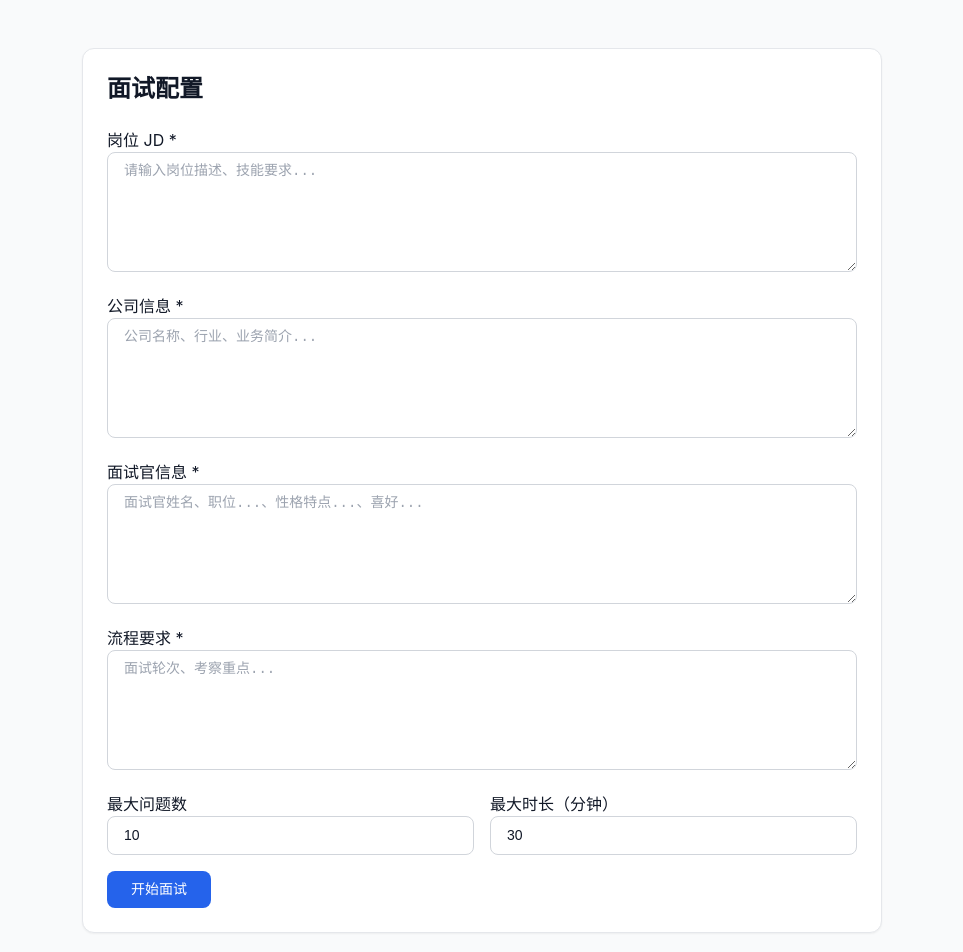
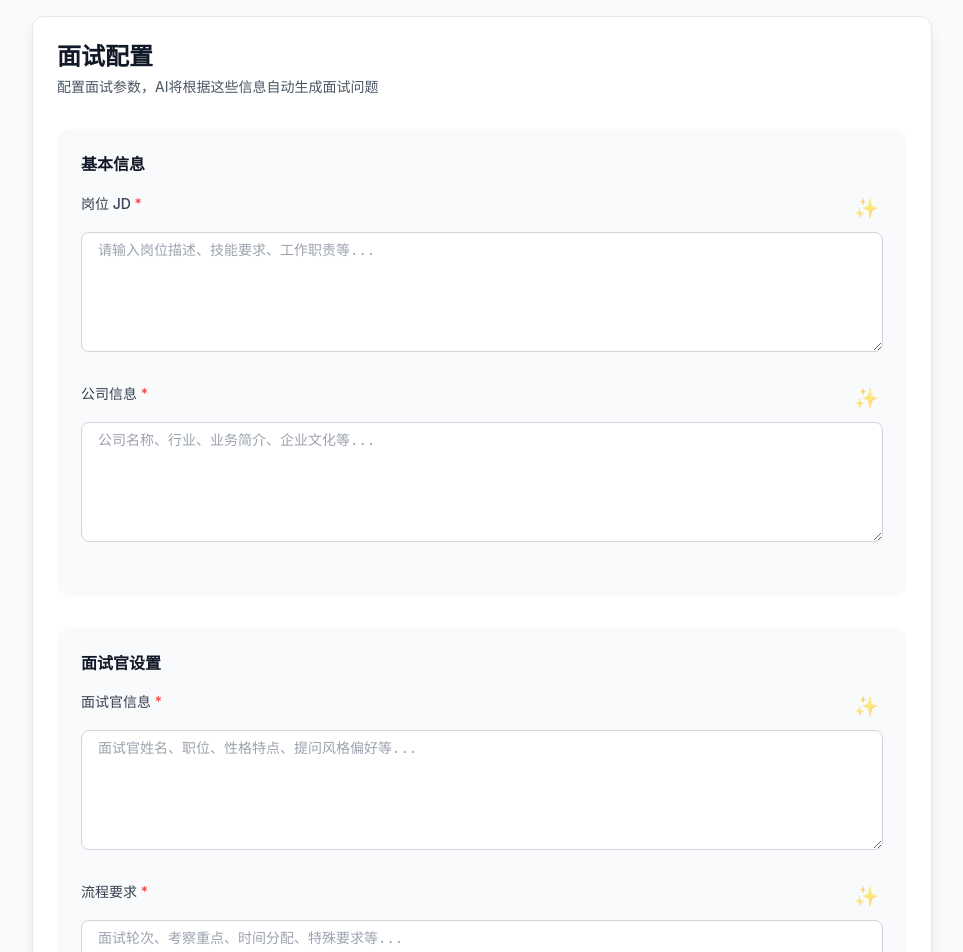
Before and after one commit to feng-crazy/interviewpilot, a React (Vite) app in the folder frontend/: page /config in a window 1280 px wide. Shown: the part 80-1032 px from the top of the page, without its empty margins (158-1121 px from the left). Built offline with nearby package versions, Linux system fonts and the light colour scheme; no server answers.

Commit message:
feat: add AI optimize buttons to config page textareas

```diff
--- a/frontend/src/pages/ConfigPage.tsx
+++ b/frontend/src/pages/ConfigPage.tsx
@@ -1,11 +1,26 @@
 import { useState } from 'react';
 import { useNavigate } from 'react-router-dom';
-import { createInterview } from '../services/api';
+import { createInterview, optimizeContent } from '../services/api';
+
+type FormData = {
+  jd_text: string;
+  company_info: string;
+  interviewer_info: string;
+  process_requirement: string;
+  max_questions: number;
+  max_duration: number;
+};
 
 export default function ConfigPage() {
   const navigate = useNavigate();
   const [loading, setLoading] = useState(false);
-  const [formData, setFormData] = useState({
+  const [optimizeLoading, setOptimizeLoading] = useState({
+    jd: false,
+    company: false,
+    interviewer: false,
+    process: false,
+  });
+  const [formData, setFormData] = useState<FormData>({
     jd_text: '',
     company_info: '',
     interviewer_info: '',
@@ -13,6 +28,46 @@ export default function ConfigPage() {
     max_questions: 10,
     max_duration: 30,
   });
+
+  function buildContext(fieldType: string, formData: FormData) {
+    const contextFields: Record<string, string[]> = {
+      jd: ['company_info', 'interviewer_info', 'process_requirement'],
+      company: ['jd_text', 'interviewer_info', 'process_requirement'],
+      interviewer: ['jd_text', 'company_info', 'process_requirement'],
+      process: ['jd_text', 'company_info', 'interviewer_info'],
+    };
+
+    const context: Record<string, string> = {};
+    for (const field of contextFields[fieldType]) {
+      const value = formData[field as keyof typeof formData];
+      if (typeof value === 'string' && value.trim()) {
+        context[field] = value;
+      }
+    }
+    return context;
+  }
+
+  async function handleOptimize(fieldType: string, currentContent: string) {
+    setOptimizeLoading({ ...optimizeLoading, [fieldType]: true });
+
+    try {
+      const context = buildContext(fieldType, formData);
+      const result = await optimizeContent(fieldType, currentContent, context);
+
+      const fieldNameMap: Record<string, string> = {
+        jd: 'jd_text',
+        company: 'company_info',
+        interviewer: 'interviewer_info',
+        process: 'process_requirement',
+      };
+
+      setFormData({ ...formData, [fieldNameMap[fieldType]]: result.optimized_content });
+    } catch (error) {
+      console.error('优化失败:', error);
+    } finally {
+      setOptimizeLoading({ ...optimizeLoading, [fieldType]: false });
+    }
+  }
 
   const handleSubmit = async (e: React.FormEvent) => {
     e.preventDefault();
@@ -41,56 +96,115 @@ export default function ConfigPage() {
   };
 
   return (
-    <div className="card" style={{ maxWidth: '800px', margin: '2rem auto' }}>
-      <h2>面试配置</h2>
-      <form onSubmit={handleSubmit} style={{ marginTop: '1.5rem' }}>
-        <div style={{ marginBottom: '1rem' }}>
-          <label>岗位 JD *</label>
+    <div className="card card-elevated" style={{ maxWidth: '900px', margin: '0 auto' }}>
+      <h2 style={{ marginBottom: 'var(--spacing-xs)' }}>面试配置</h2>
+      <p style={{ color: 'var(--color-gray-600)', fontSize: '0.875rem', marginBottom: 'var(--spacing-xl)' }}>
+        配置面试参数，AI将根据这些信息自动生成面试问题
+      </p>
+
+      <form onSubmit={handleSubmit}>
+        <div style={{ marginBottom: 'var(--spacing-xl)', padding: 'var(--spacing-lg)', background: 'var(--color-gray-50)', borderRadius: 'var(--radius-lg)' }}>
+          <h3 style={{ marginBottom: 'var(--spacing-md)', fontSize: '1rem' }}>基本信息</h3>
+
+          <div className="form-group">
+            <div style={{ display: 'flex', justifyContent: 'space-between', alignItems: 'center', marginBottom: '0.5rem' }}>
+              <label className="label label-required">岗位 JD</label>
+              <button
+                type="button"
+                className="ai-optimize-button"
+                onClick={() => handleOptimize('jd', formData.jd_text)}
+                disabled={optimizeLoading.jd}
+                title="AI优化"
+              >
+                {optimizeLoading.jd ? <span className="loading-spinner"></span> : '✨'}
+              </button>
+            </div>
             <textarea
               className="textarea"
               value={formData.jd_text}
               onChange={(e) => setFormData({ ...formData, jd_text: e.target.value })}
-            placeholder="请输入岗位描述、技能要求..."
+              placeholder="请输入岗位描述、技能要求、工作职责等..."
               required
             />
           </div>
 
-        <div style={{ marginBottom: '1rem' }}>
-          <label>公司信息 *</label>
+          <div className="form-group">
+            <div style={{ display: 'flex', justifyContent: 'space-between', alignItems: 'center', marginBottom: '0.5rem' }}>
+              <label className="label label-required">公司信息</label>
+              <button
+                type="button"
+                className="ai-optimize-button"
+                onClick={() => handleOptimize('company', formData.company_info)}
+                disabled={optimizeLoading.company}
+                title="AI优化"
+              >
+                {optimizeLoading.company ? <span className="loading-spinner"></span> : '✨'}
+              </button>
+            </div>
             <textarea
               className="textarea"
               value={formData.company_info}
               onChange={(e) => setFormData({ ...formData, company_info: e.target.value })}
-            placeholder="公司名称、行业、业务简介..."
+              placeholder="公司名称、行业、业务简介、企业文化等..."
+              required
+            />
+          </div>
+        </div>
+
+        <div style={{ marginBottom: 'var(--spacing-xl)', padding: 'var(--spacing-lg)', background: 'var(--color-gray-50)', borderRadius: 'var(--radius-lg)' }}>
+          <h3 style={{ marginBottom: 'var(--spacing-md)', fontSize: '1rem' }}>面试官设置</h3>
+
+          <div className="form-group">
+            <div style={{ display: 'flex', justifyContent: 'space-between', alignItems: 'center', marginBottom: '0.5rem' }}>
+              <label className="label label-required">面试官信息</label>
+              <button
+                type="button"
+                className="ai-optimize-button"
+                onClick={() => handleOptimize('interviewer', formData.interviewer_info)}
+                disabled={optimizeLoading.interviewer}
+                title="AI优化"
+              >
+                {optimizeLoading.interviewer ? <span className="loading-spinner"></span> : '✨'}
+              </button>
+            </div>
+            <textarea
+              className="textarea"
+              value={formData.interviewer_info}
+              onChange={(e) => setFormData({ ...formData, interviewer_info: e.target.value })}
+              placeholder="面试官姓名、职位、性格特点、提问风格偏好等..."
               required
             />
           </div>
 
-        <div style={{ marginBottom: '1rem' }}>
-          <label>面试官信息 *</label>
-          <textarea
-            className="textarea"
-            value={formData.interviewer_info}
-            onChange={(e) => setFormData({ ...formData, interviewer_info: e.target.value })}
-            placeholder="面试官姓名、职位...、性格特点...、喜好..."
-            required
-          />
+          <div className="form-group">
+            <div style={{ display: 'flex', justifyContent: 'space-between', alignItems: 'center', marginBottom: '0.5rem' }}>
+              <label className="label label-required">流程要求</label>
+              <button
+                type="button"
+                className="ai-optimize-button"
+                onClick={() => handleOptimize('process', formData.process_requirement)}
+                disabled={optimizeLoading.process}
+                title="AI优化"
+              >
+                {optimizeLoading.process ? <span className="loading-spinner"></span> : '✨'}
+              </button>
             </div>
-
-        <div style={{ marginBottom: '1rem' }}>
-          <label>流程要求 *</label>
             <textarea
               className="textarea"
               value={formData.process_requirement}
               onChange={(e) => setFormData({ ...formData, process_requirement: e.target.value })}
-            placeholder="面试轮次、考察重点..."
+              placeholder="面试轮次、考察重点、时间分配、特殊要求等..."
               required
             />
           </div>
+        </div>
 
-        <div style={{ marginBottom: '1rem', display: 'flex', gap: '1rem' }}>
-          <div style={{ flex: 1 }}>
-            <label>最大问题数</label>
+        <div style={{ marginBottom: 'var(--spacing-xl)', padding: 'var(--spacing-lg)', background: 'var(--color-gray-50)', borderRadius: 'var(--radius-lg)' }}>
+          <h3 style={{ marginBottom: 'var(--spacing-md)', fontSize: '1rem' }}>约束参数</h3>
+
+          <div className="form-row">
+            <div className="form-group">
+              <label className="label">最大问题数</label>
               <input
                 type="number"
                 className="input"
@@ -100,8 +214,8 @@ export default function ConfigPage() {
                 max={50}
               />
             </div>
-          <div style={{ flex: 1 }}>
-            <label>最大时长（分钟）</label>
+            <div className="form-group">
+              <label className="label">最大时长（分钟）</label>
               <input
                 type="number"
                 className="input"
@@ -112,10 +226,20 @@ export default function ConfigPage() {
               />
             </div>
           </div>
+        </div>
 
-        <button type="submit" className="button" disabled={loading}>
-          {loading ? '正在创建...' : '开始面试'}
+        <div style={{ display: 'flex', gap: 'var(--spacing-md)', justifyContent: 'flex-end' }}>
+          <button type="submit" className="button button-lg" disabled={loading}>
+            {loading ? (
+              <>
+                <span className="loading-spinner"></span>
+                正在创建...
+              </>
+            ) : (
+              '开始面试'
+            )}
           </button>
+        </div>
       </form>
     </div>
   );
```
Lines whose indentation alone changed are shown as unchanged.
